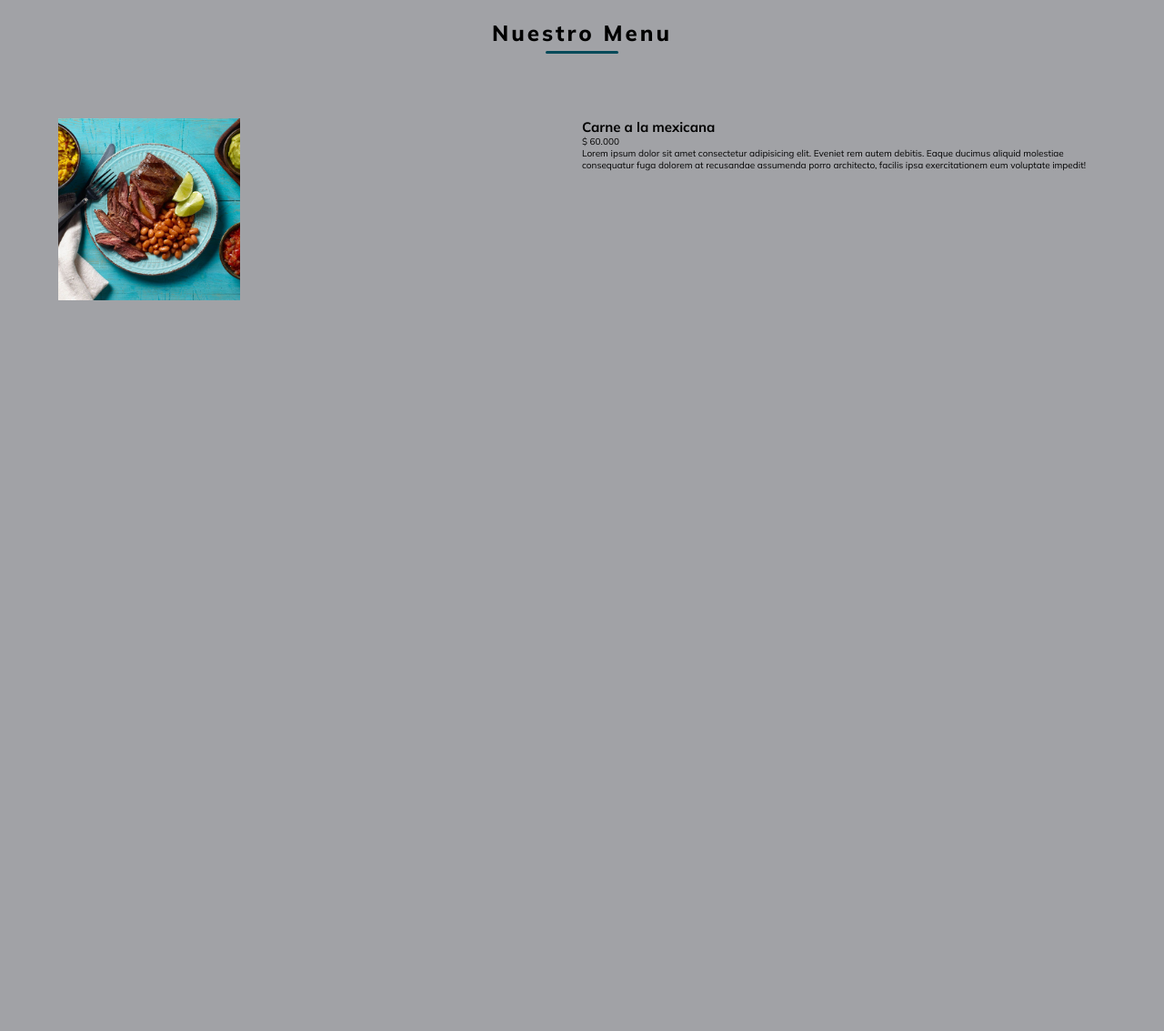
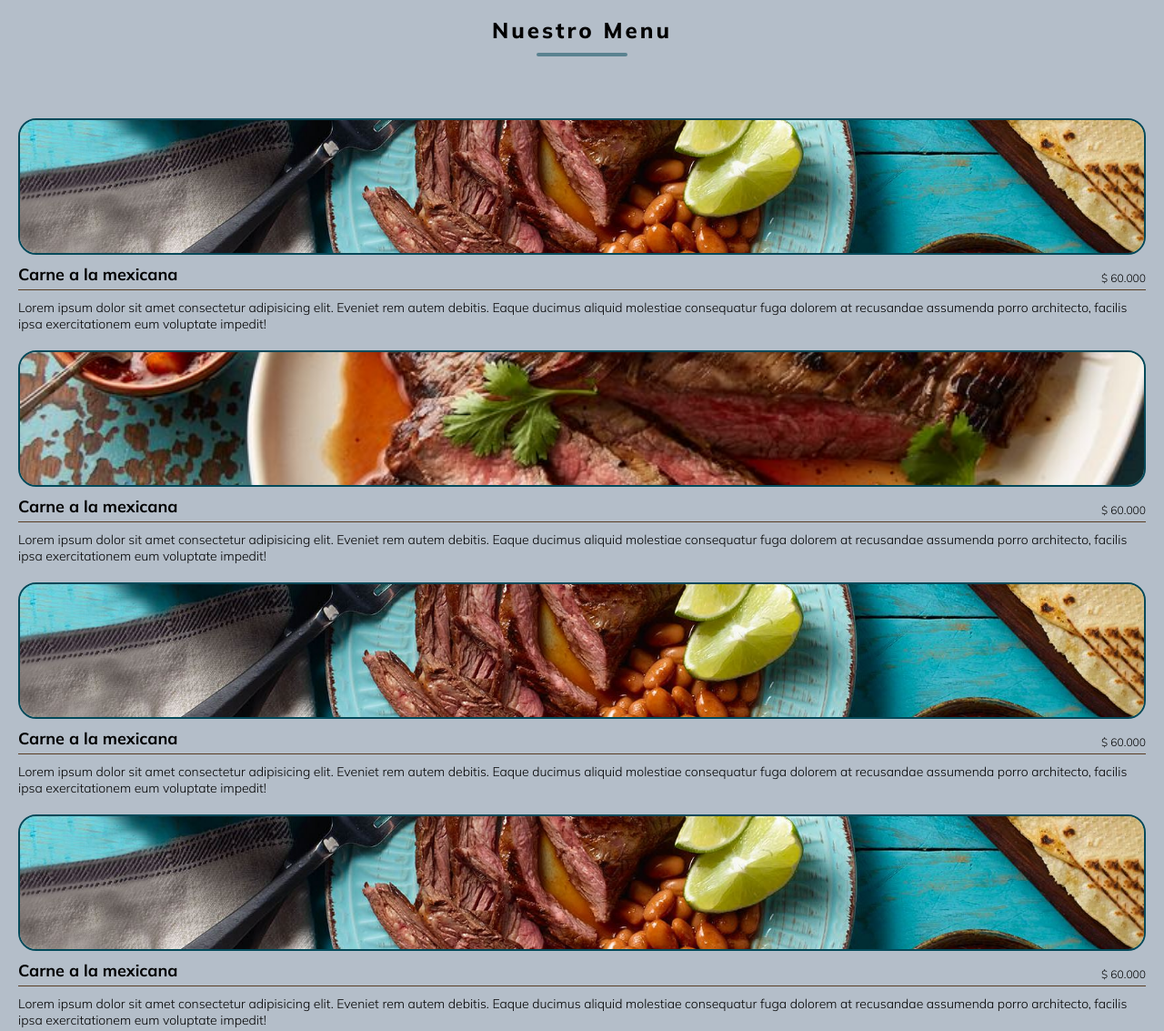
Before and after one commit to javierlnc/menuProject, a website: page src/index.html in a window 1280 px wide. Shown: the top 1133 px of the page at 91% size. Before the commit the page ends 800 px from the top, so only its background shows below. Drawn offline with Linux system fonts and the light colour scheme.

Commit message:
se cambio el color de fondo, se termino diseño de card de platos y se crearon nuevas card de ejemplo,pendientes de cambiar fotos e info

```diff
--- a/src/css/index.css
+++ b/src/css/index.css
@@ -1,5 +1,5 @@
 :root{
-    --bgColor:#A1A2A6;
+    --bgColor:#B4BEC9;
     --fontMain:#0D0D0D;
     --fontPrimary:#F2AE30;
     --extra1:#024959;
@@ -25,6 +25,7 @@ body{
     flex-direction: column;
     justify-content: center;
     align-items: center;
+    margin-bottom: 20px;
 }
 .header-main h2{
     font-size: 2.4rem;
@@ -32,28 +33,56 @@ body{
     letter-spacing: 0.3rem;
 }
 .underline{
-    width: 80px;
-    height: 3px;
+    width: 100px;
+    height: 4px;
     background-color: var(--extra1);
     border-radius: 3px;
-    margin-top: 5px;
+    margin-top: 10px;
+    opacity: 50%;
 }
+
 .menu-container{
-    width: 90%;
-    margin:0 auto;
+    width: 100%;
+    padding: 20px;
+    height: auto;
     display: grid;
     grid-template-columns: 1fr;
-    align-items: center;
+    margin: 0 auto;
 }
 .menu-item{
     display: grid;
-    grid-template-columns: 1fr 1fr;
-    place-content: center;
+    grid-template-columns: 1fr;
+    gap:10px;
     width: 100%;
-    height: 300px;
+    min-height: 200px;
+    margin:10px 0;
 }
 .item-photo{
-    width: 200px;
-    height: 200px;
+    width: 100%;
+    height: 150px;
     object-fit: cover;
+    border: 2px solid var(--extra1);
+    border-radius: 20px;
 }
+.item-header{
+    display: flex;
+    flex-direction: row;
+    align-items: flex-end;
+    justify-content: space-between;
+    border-bottom: 1px solid var(--extra2);
+    margin-bottom: 10px;
+    padding-bottom: 5px;
+}
+.item-header h2{
+    font-size:1.8rem;
+    font-weight: 700;
+}
+.item-header p{
+    font-size: 1.2rem;
+    font-weight: 300;
+}
+.item-description{
+    font-size:1.4rem;
+    font-weight:300;
+
+}
--- a/src/index.html
+++ b/src/index.html
@@ -17,6 +17,7 @@
     </header>
     <main>
         <section class="menu-container">
+
             <article class="menu-item">
                 <img src="./imagenes/carnes/itemCarne1.jpg" alt="plato carne" class="item-photo">
                 <div class="item-info">
@@ -24,11 +25,87 @@
                         <h2>Carne a la mexicana</h2>
                         <p>$ 60.000</p>
                     </header>
-                    <p>Lorem ipsum dolor sit amet consectetur adipisicing elit. Eveniet rem autem debitis. Eaque ducimus aliquid molestiae consequatur fuga dolorem at recusandae assumenda porro architecto, facilis ipsa exercitationem eum voluptate impedit!
+                    <p class="item-description">Lorem ipsum dolor sit amet consectetur adipisicing elit. Eveniet rem autem debitis. Eaque ducimus aliquid molestiae consequatur fuga dolorem at recusandae assumenda porro architecto, facilis ipsa exercitationem eum voluptate impedit!
                     </p>
                 </div>
+            </article>
+            <article class="menu-item">
+                <img src="./imagenes/carnes/itemCarne2.jpg" alt="plato carne" class="item-photo">
+                <div class="item-info">
+                    <header class="item-header">
+                        <h2>Carne a la mexicana</h2>
+                        <p>$ 60.000</p>
+                    </header>
+                    <p class="item-description">Lorem ipsum dolor sit amet consectetur adipisicing elit. Eveniet rem autem debitis. Eaque ducimus aliquid molestiae consequatur fuga dolorem at recusandae assumenda porro architecto, facilis ipsa exercitationem eum voluptate impedit!
+                    </p>
+                </div>
+            </article>
+            <article class="menu-item">
+                <img src="./imagenes/carnes/itemCarne1.jpg" alt="plato carne" class="item-photo">
+                <div class="item-info">
+                    <header class="item-header">
+                        <h2>Carne a la mexicana</h2>
+                        <p>$ 60.000</p>
+                    </header>
+                    <p class="item-description">Lorem ipsum dolor sit amet consectetur adipisicing elit. Eveniet rem autem debitis. Eaque ducimus aliquid molestiae consequatur fuga dolorem at recusandae assumenda porro architecto, facilis ipsa exercitationem eum voluptate impedit!
+                    </p>
+                </div>
+            </article><article class="menu-item">
+                <img src="./imagenes/carnes/itemCarne1.jpg" alt="plato carne" class="item-photo">
+                <div class="item-info">
+                    <header class="item-header">
+                        <h2>Carne a la mexicana</h2>
+                        <p>$ 60.000</p>
+                    </header>
+                    <p class="item-description">Lorem ipsum dolor sit amet consectetur adipisicing elit. Eveniet rem autem debitis. Eaque ducimus aliquid molestiae consequatur fuga dolorem at recusandae assumenda porro architecto, facilis ipsa exercitationem eum voluptate impedit!
+                    </p>
+                </div>
+            </article>
+            <article class="menu-item">
+                <img src="./imagenes/carnes/itemCarne1.jpg" alt="plato carne" class="item-photo">
+                <div class="item-info">
+                    <header class="item-header">
+                        <h2>Carne a la mexicana</h2>
+                        <p>$ 60.000</p>
+                    </header>
+                    <p class="item-description">Lorem ipsum dolor sit amet consectetur adipisicing elit. Eveniet rem autem debitis. Eaque ducimus aliquid molestiae consequatur fuga dolorem at recusandae assumenda porro architecto, facilis ipsa exercitationem eum voluptate impedit!
+                    </p>
+                </div>
+            </article>
+            <article class="menu-item">
+                <img src="./imagenes/carnes/itemCarne1.jpg" alt="plato carne" class="item-photo">
+                <div class="item-info">
+                    <header class="item-header">
+                        <h2>Carne a la mexicana</h2>
+                        <p>$ 60.000</p>
+                    </header>
+                    <p class="item-description">Lorem ipsum dolor sit amet consectetur adipisicing elit. Eveniet rem autem debitis. Eaque ducimus aliquid molestiae consequatur fuga dolorem at recusandae assumenda porro architecto, facilis ipsa exercitationem eum voluptate impedit!
+                    </p>
+                </div>
+            </article>
+            <article class="menu-item">
+                <img src="./imagenes/carnes/itemCarne1.jpg" alt="plato carne" class="item-photo">
+                <div class="item-info">
+                    <header class="item-header">
+                        <h2>Carne a la mexicana</h2>
+                        <p>$ 60.000</p>
+                    </header>
+                    <p class="item-description">Lorem ipsum dolor sit amet consectetur adipisicing elit. Eveniet rem autem debitis. Eaque ducimus aliquid molestiae consequatur fuga dolorem at recusandae assumenda porro architecto, facilis ipsa exercitationem eum voluptate impedit!
+                    </p>
+                </div>
+            </article>
+            <article class="menu-item">
+                <img src="./imagenes/carnes/itemCarne1.jpg" alt="plato carne" class="item-photo">
+                <div class="item-info">
+                    <header class="item-header">
+                        <h2>Carne a la mexicana</h2>
+                        <p>$ 60.000</p>
+                    </header>
+                    <p class="item-description">Lorem ipsum dolor sit amet consectetur adipisicing elit. Eveniet rem autem debitis. Eaque ducimus aliquid molestiae consequatur fuga dolorem at recusandae assumenda porro architecto, facilis ipsa exercitationem eum voluptate impedit!
+                    </p>
+                </div>
+            </article>
 
-            </article>
 
         </section>
     </main>
```
